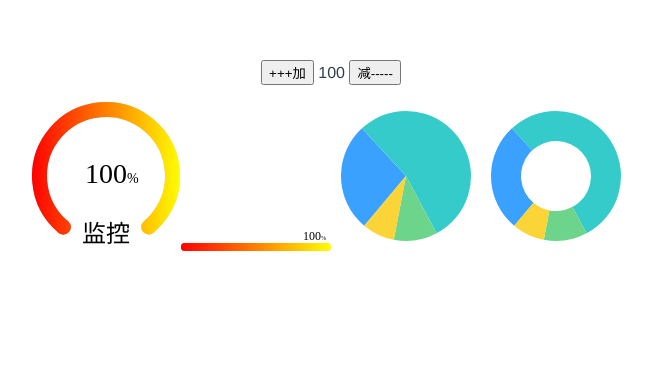
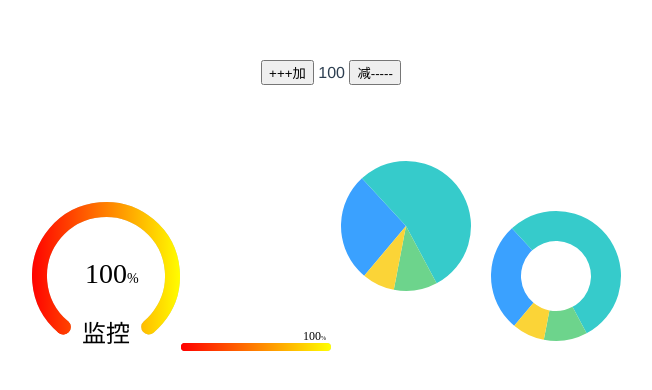
Before and after one commit to Banlangenn/vue-crop, a Vue app: page / in a window 1280 px wide. Shown: the top 390 px of the page, without its empty margins (309-961 px from the left). Built offline with nearby package versions, Linux system fonts and the light colour scheme.

Commit message:
修改语义变化

```diff
--- a/packages/progresschart.vue
+++ b/packages/progresschart.vue
@@ -85,9 +85,9 @@
         data() {
             return {
                 ctx: null,
-                canvasOpt: {
-                    width: null,
-                    height: null
+                centrality: {
+                    x: null,
+                    y: null
                 },
                 imgCanvas: null,
                 process: 0,
@@ -123,8 +123,8 @@
             },
             // 画圆
             circle(cx, cy, process, r, img) {
-                this.ctx.clearRect(0, 0, this.canvasOpt.width, this.canvasOpt.height)
                 const { ctx } = this
+                ctx.clearRect(0, 0, this.centrality.x * 2, this.centrality.y * 2)
                 ctx.lineWidth = this.lineWidth
                 ctx.lineCap = this.lineCap
                 const startEndge =  Math.PI / 180 * this.rotate
@@ -218,7 +218,7 @@
             // 画饼图
             pie(cx, cy, process,radius, pointLocation ,cb) {
                 let { ctx } = this
-                ctx.clearRect(0, 0, this.canvasOpt.width, this.canvasOpt.height)
+                ctx.clearRect(0, 0, this.centrality.x * 2, this.centrality.y * 2)
                 const oneAngle = Math.PI / 180
                 const lineWidth = this.critical(this.lineWidth, 5, radius)
                 this.startAngel =  oneAngle * this.rotate
@@ -285,7 +285,7 @@
                  * 8 把动画返回只是一个  1 - 100    具体值 * x / 100 z      这样子 把动画统一了
                  */
                 const { ctx } = this
-                ctx.clearRect(0, 0, this.canvasOpt.width, this.canvasOpt.height)
+                ctx.clearRect(0, 0, this.centrality.x * 2, this.centrality.y * 2)
                 ctx.lineWidth = this.lineWidth
                 ctx.lineCap = this.lineCap
                 if(this.defaultBg) {
@@ -366,16 +366,16 @@
                 }
                 switch (this.type) {
                     case 'line':
-                            this.line(this.canvasOpt.width / 2, this.canvasOpt.height / 2,  this.frameVal)
+                            this.line(this.centrality.x, this.centrality.y,  this.frameVal)
                         break;
                     case 'circle':
-                            this.circle(this.canvasOpt.width / 2, this.canvasOpt.height / 2, this.frameVal, this.canvasOpt.height / 2 - this.lineWidth / 2 - 1, this.imgCanvas)
+                            this.circle(this.centrality.x, this.centrality.y, this.frameVal, this.radius - this.lineWidth / 2 - 1, this.imgCanvas)
                         break;
                     case 'pie':
-                         this.pie(this.canvasOpt.width / 2, this.canvasOpt.height / 2,  this.frameVal, this.canvasOpt.height / 2 - this.pieDeviation)
+                         this.pie(this.centrality.x, this.centrality.y,  this.frameVal, this.radius - this.pieDeviation)
                         break;
                     default:
-                        this.circle(this.canvasOpt.width / 2, this.canvasOpt.height / 2, this.frameVal, this.canvasOpt.height / 2 - this.lineWidth / 2 - 1, this.imgCanvas)
+                        this.circle(this.centrality.x, this.centrality.y, this.frameVal, this.radius - this.lineWidth / 2 - 1, this.imgCanvas)
                 }
                 console.log('进度条')
             },
@@ -389,7 +389,7 @@
                     this.circleTime = requestAnimationFrame(this.pieFrame)
                 }
                 pieVlaue = this.critical(pieVlaue, 0, this.pieDeviation)
-                this.pie(this.canvasOpt.width / 2, this.canvasOpt.height / 2, this.frameVal,  this.canvasOpt.height / 2 - this.pieDeviation, this.pointLocation, pieVlaue)
+                this.pie(this.centrality.x, this.centrality.y, this.frameVal,  this.radius - this.pieDeviation, this.pointLocation, pieVlaue)
                 console.log('放大缩小')
             },
             velocityCurve(t, b, c, d) {
@@ -472,26 +472,17 @@
             const { mountNode } = this.$refs
             const { clientWidth, clientHeight } = mountNode
             let canvasDom =  document.createElement('canvas')
-
-            const radius = clientWidth > clientHeight ? clientHeight : clientWidth
-            if (this.type === 'line') {
-                this.canvasOpt.width = clientWidth
-                this.canvasOpt.height = clientHeight
-                canvasDom.style.width =  clientWidth + 'px'
-                canvasDom.style.height = clientHeight + 'px'
-            } else {
-                this.canvasOpt.width = radius
-                this.canvasOpt.height = radius
-                canvasDom.style.width =  radius + 'px'
-                canvasDom.style.height = radius + 'px'
-            }
-
-
+            const diameter = clientWidth > clientHeight ? clientHeight : clientWidth
+            this.radius = diameter / 2
+            this.centrality.x = clientWidth / 2
+            this.centrality.y = clientHeight / 2
+            canvasDom.style.width =  clientWidth + 'px'
+            canvasDom.style.height = clientHeight + 'px'
             mountNode.appendChild(canvasDom)
             this.ctx = canvasDom.getContext('2d')
             const pixelRatio = this.getPixelRatio(this.ctx)
-            canvasDom.width = this.canvasOpt.width * pixelRatio
-            canvasDom.height = this.canvasOpt.height * pixelRatio
+            canvasDom.width = clientWidth * pixelRatio
+            canvasDom.height = clientHeight * pixelRatio
             this.ctx.scale(pixelRatio, pixelRatio)
             //  环形渐变
             if (this.bgImg) {
@@ -500,7 +491,7 @@
                 img.src = this.bgImg
                 img.onload = () => { // 等到图片加载进来之后
                     this.imgCanvas = canvasDom.cloneNode(true)
-                    this.imgCanvas.getContext('2d').drawImage(img, 0, 0, this.canvasOpt.width, this.canvasOpt.height)
+                    this.imgCanvas.getContext('2d').drawImage(img, 0, 0, clientWidth, clientHeight)
                     this.animation()
                 }
             } else {
@@ -515,7 +506,7 @@
                 // console.log('放大值：' + this.pieVlaue +'-----放大第几片'+ this.oldIndex)
                 const pointLocation = this.getClickLocation(e.pageX, e.pageY, canvasDom)
                 this.pointLocation = pointLocation
-                this.pie(this.canvasOpt.width / 2, this.canvasOpt.height / 2, this.frameVal, pointLocation, item => {
+                this.pie(clientWidth, clientHeight, this.frameVal, this.radius, pointLocation, item => {
                     // console.log(item)
                     // console.log(item)
                     // 可以自定義事件
```
